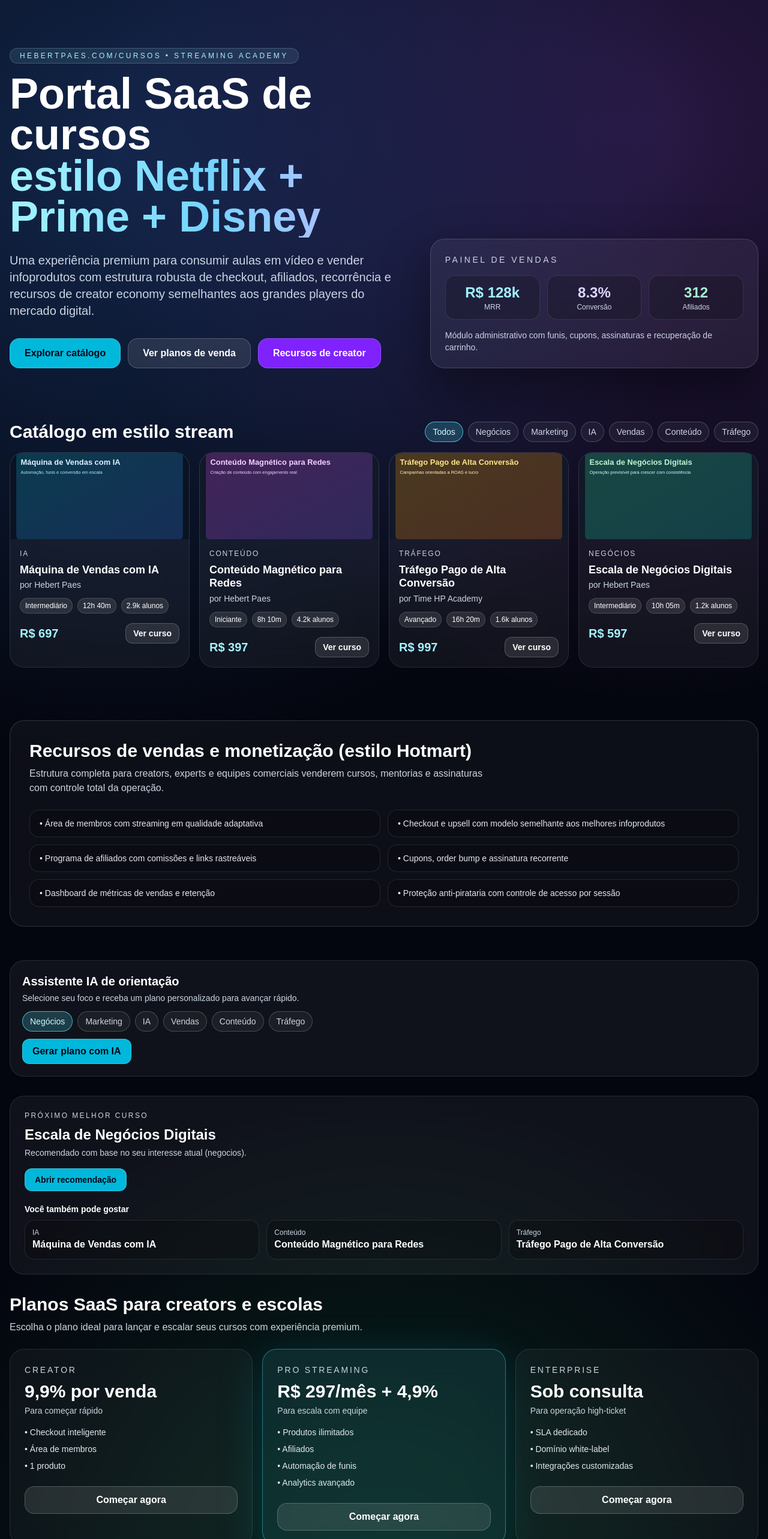
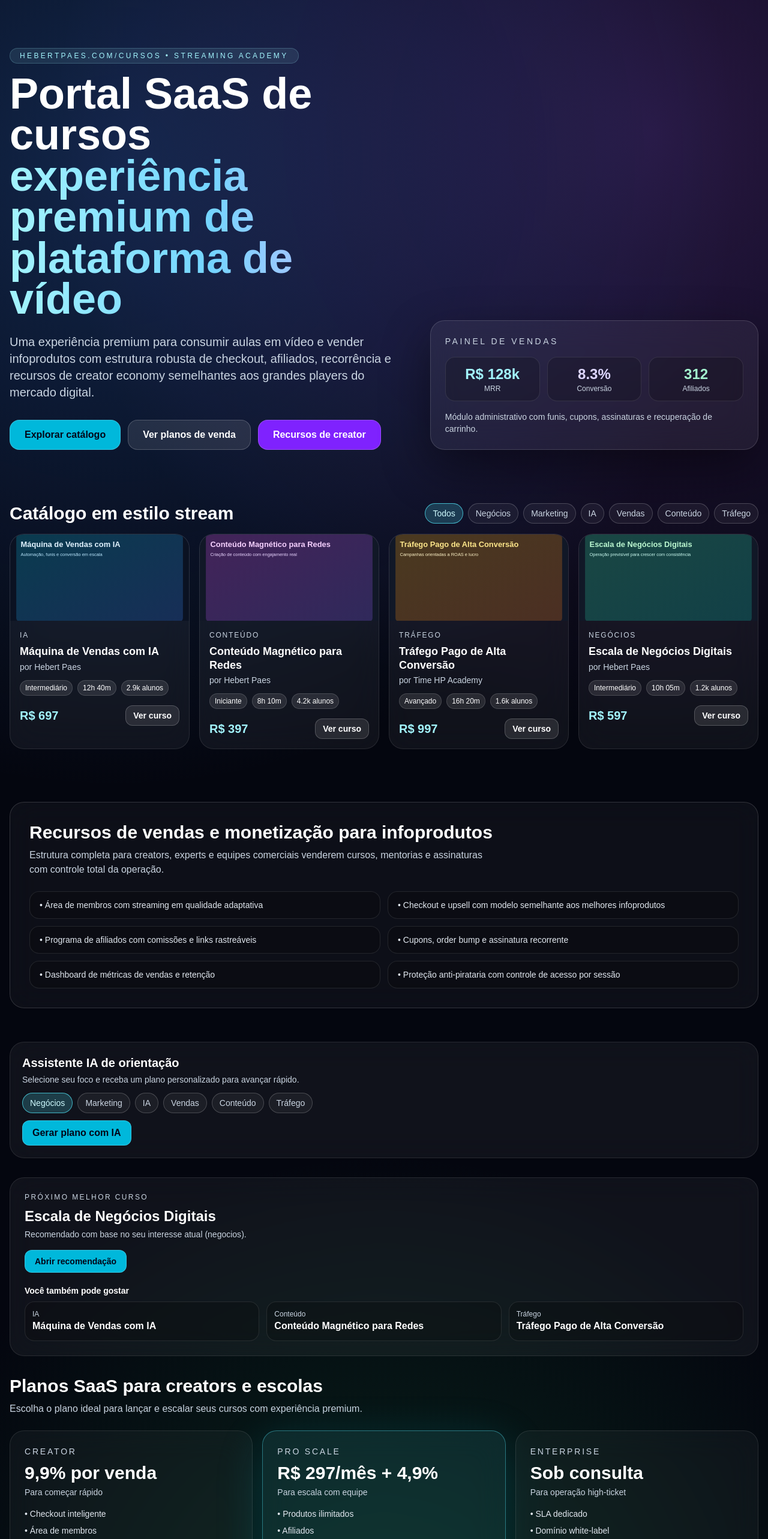
Before and after one commit to hebertpaes/hebertpaes-portfolio, a Next.js app: page /cursos in a window 1280 px wide. Shown: the top 2566 px of the page at 60% size. Built offline with nearby package versions, Linux system fonts and the light colour scheme.

Commit message:
chore: replace branded references with generic platform descriptions

```diff
--- a/app/cursos/page.tsx
+++ b/app/cursos/page.tsx
@@ -24,7 +24,7 @@
     highlight: false,
   },
   {
-    name: "Pro Streaming",
+    name: "Pro Scale",
     price: "R$ 297/mês + 4,9%",
     subtitle: "Para escala com equipe",
     items: ["Produtos ilimitados", "Afiliados", "Automação de funis", "Analytics avançado"],
@@ -76,7 +76,7 @@
               <h1 className="text-5xl font-black leading-[0.95] md:text-7xl">
                 Portal SaaS de cursos
                 <span className="block bg-gradient-to-r from-cyan-200 via-sky-300 to-violet-300 bg-clip-text text-transparent">
-                  estilo Netflix + Prime + Disney
+                  experiência premium de plataforma de vídeo
                 </span>
               </h1>
               <p className="mt-6 max-w-3xl text-base text-slate-300 md:text-xl">
@@ -169,7 +169,7 @@
 
       <section id="recursos" className="relative px-4 py-14">
         <div className="mx-auto max-w-7xl rounded-3xl border border-white/15 bg-white/[0.04] p-8 backdrop-blur-xl">
-          <h2 className="text-3xl font-bold">Recursos de vendas e monetização (estilo Hotmart)</h2>
+          <h2 className="text-3xl font-bold">Recursos de vendas e monetização para infoprodutos</h2>
           <p className="mt-2 max-w-3xl text-slate-300">
             Estrutura completa para creators, experts e equipes comerciais venderem cursos, mentorias e assinaturas com
             controle total da operação.
```
